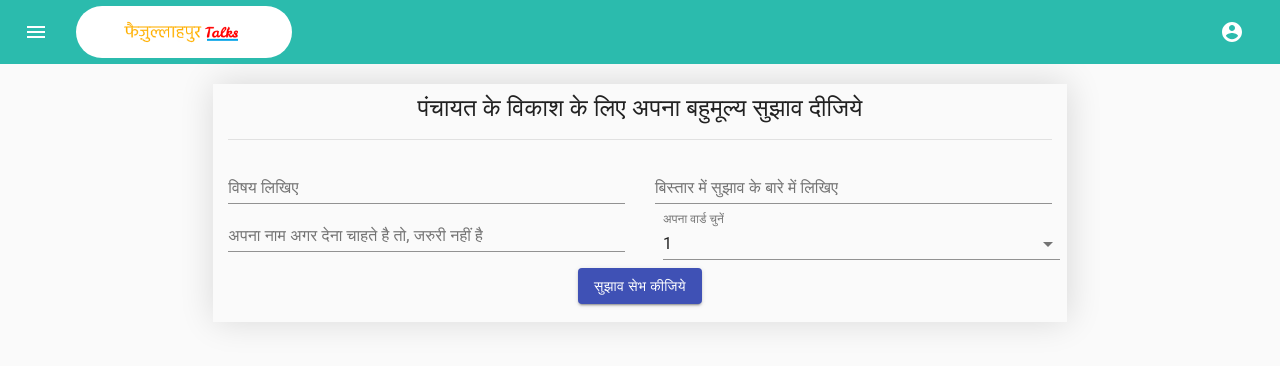
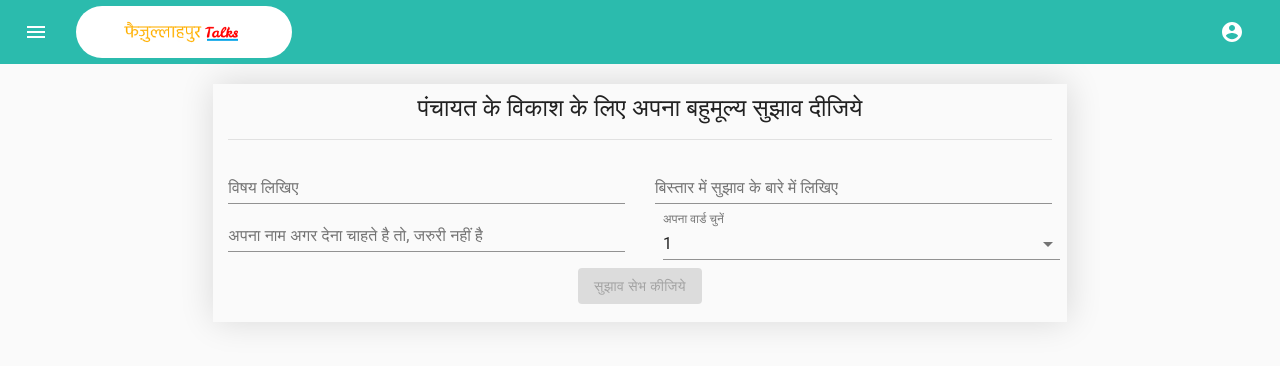
Before and after one commit to prem1014/fzp-talks, a React (Create React App) app: page /feedback in a window 1280 px wide. Shown: the top 366 px of the page. Built offline with nearby package versions, Linux system fonts and the light colour scheme.

Commit message:
latest changes

```diff
--- a/src/Components/Presentational/Feedback/Feedback.component.tsx
+++ b/src/Components/Presentational/Feedback/Feedback.component.tsx
@@ -128,7 +128,12 @@ const Feedback = () => {
                     <div className="row">
                         <div className="col-12">
                             <h6 className="text-center">
-                                <Button variant="contained" color="primary" onClick={() => saveFeedback()}>सुझाव सेभ कीजिये</Button>
+                                <Button
+                                    variant="contained"
+                                    disabled={!feedbackDetails.subject || !feedbackDetails.details}
+                                    color="primary" onClick={() => saveFeedback()}
+                                    title="बिषय और सुझाव दीजिये"
+                                >सुझाव सेभ कीजिये</Button>
                             </h6>
                         </div>
                     </div>
```
